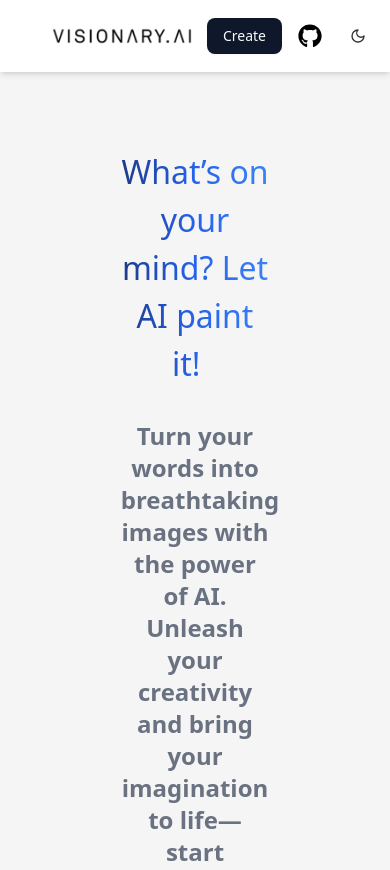
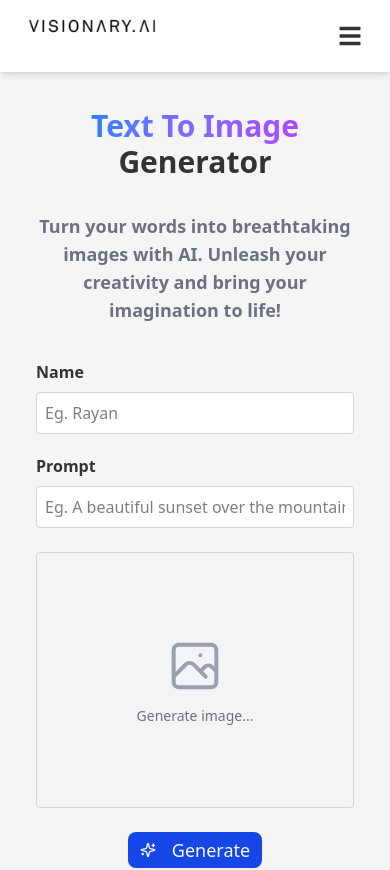
Before and after one commit to RajTangadi/VisionaryAI, a React (Vite) app in the folder client/: page /create in a window 390 px wide. Shown: the top 870 px of the page. Built offline with nearby package versions, Linux system fonts and the light colour scheme; no server answers.

Commit message:
make homepage and create page fully responsive

```diff
--- a/client/src/components/Navbar.jsx
+++ b/client/src/components/Navbar.jsx
@@ -1,31 +1,50 @@
-import { useContext } from "react";
+import { useContext, useState } from "react";
 import { Button } from "@/components/ui/button";
 import { Sun, Moon } from "lucide-react";
-import { FaGithub } from "react-icons/fa";
+import { FaGithub, FaBars, FaTimes } from "react-icons/fa";
 import { ThemeContext } from "../context/ThemeContext";
 import { Link } from "react-router-dom";
 
 const Navbar = () => {
   const { theme, toggleTheme } = useContext(ThemeContext);
+  const [isOpen, setIsOpen] = useState(false);
+
+  const toggleMenu = () => {
+    setIsOpen(!isOpen);
+  };
 
   return (
-    <nav className="p-3 shadow-md flex justify-between items-center bg-background">
-      <div className="font-bold pl-10 h-12">
+    <nav className="p-3 shadow-md flex justify-between items-center bg-background relative">
+      <div className="font-bold pl-4 md:pl-10 h-12 flex items-center">
         <Link to="/">
           <img
             src="/image1.png"
             alt="logo"
-            className="w-35  h-auto object-contain mix-blend-multiply"
+            className="w-32 h-auto object-contain mix-blend-multiply"
           />
         </Link>
       </div>
-      <div className="flex items-center gap-4">
-        <Link to="/create">
-          <Button variant="default" className="cursor-pointer ">
+
+      <div className="md:hidden flex items-center pr-4">
+        <button onClick={toggleMenu} className="text-2xl focus:outline-none">
+          {isOpen ? <FaTimes /> : <FaBars />}
+        </button>
+      </div>
+
+      <div
+        className={`absolute md:static top-16 right-0 bg-background w-full md:w-auto md:flex md:items-center md:gap-4 transition-all duration-300 ${isOpen ? "block" : "hidden"}`}
+      >
+        <div className="flex flex-col md:flex-row items-center gap-4 p-4 md:p-0">
+          <Link to="/create" onClick={() => setIsOpen(false)}>
+            <Button variant="default" className="w-full md:w-auto">
               Create
             </Button>
           </Link>
-        <Link to={"https://github.com/RajTangadi/VisionaryAI"} target="_blank">
+          <Link
+            to={"https://github.com/RajTangadi/VisionaryAI"}
+            target="_blank"
+            onClick={() => setIsOpen(false)}
+          >
             <FaGithub className="w-6 h-6 text-black" />
           </Link>
           <Button
@@ -34,11 +53,12 @@ const Navbar = () => {
             className="cursor-pointer"
           >
             {theme === "light" ? (
-            <Moon className="w-5 h-5 " />
+              <Moon className="w-5 h-5" />
             ) : (
               <Sun className="w-5 h-5 text-black" />
             )}
           </Button>
+        </div>
       </div>
     </nav>
   );
--- a/client/src/pages/CreateImage.jsx
+++ b/client/src/pages/CreateImage.jsx
@@ -15,14 +15,11 @@ const CreateImage = () => {
   const [userNameError, setUserNameError] = useState("");
 
   const validateUsername = (username) => {
-    // Check if username starts with an alphabetical letter
     const startsWithAlphabet = /^[a-zA-Z]/.test(username);
-
     if (!startsWithAlphabet && username.length > 0) {
       setUserNameError("Username must start with an alphabetical letter");
       return false;
     }
-
     setUserNameError("");
     return true;
   };
@@ -62,26 +59,33 @@ const CreateImage = () => {
   };
 
   return (
-    <>
-      <div className="p-15 w-[75%] sm:w-[100%] lg:w-[75%] mx-auto">
-        <div className="mx-auto text-center ">
+    <div className="p-5 w-full max-w-3xl mx-auto">
+      <div className="mx-auto text-center hidden md:block lg:block xl:block 2xl:block 4xl:block">
         <TypeAnimation1 />
+      </div>
+      <div className="mx-auto text-center md:hidden">
+        <h1 className="text-3xl font-bold">
+          <span className="bg-gradient-to-r from-blue-500 to-purple-500 text-transparent bg-clip-text">
+            Text To Image
+          </span>{" "}
+          Generator
+        </h1>
       </div>
 
       <div className="mt-8 mx-auto text-center">
-          <h1 className="text-2xl text-gray-500 text-center mt-5  font-semibold ">
-            Turn your words into breathtaking images with the power of AI.
-            Unleash your creativity and bring your imagination to life—start
-            generating stunning visuals today!
+        <h1 className="text-lg sm:text-xl md:text-2xl text-gray-500 font-semibold">
+          Turn your words into breathtaking images with AI. Unleash your
+          creativity and bring your imagination to life!
         </h1>
       </div>
-        <div className="my-10">
-          <h3 className="pt-5 pb-3 font-semibold">Name</h3>
+
+      <div className="my-6">
+        <h3 className="pt-3 pb-2 font-semibold">Name</h3>
         <input
           type="text"
           placeholder="Eg. Rayan"
-            className={`w-full bg-white text-black p-2 ${
-              userNameError ? "border-2 border-red-500" : ""
+          className={`w-full bg-white text-black p-2 rounded border ${
+            userNameError ? "border-red-500" : "border-gray-300"
           }`}
           value={userName}
           onChange={handleUserNameChange}
@@ -89,23 +93,23 @@ const CreateImage = () => {
         {userNameError && (
           <p className="text-red-500 mt-1 text-sm">{userNameError}</p>
         )}
-          <h3 className="pt-5 pb-3 font-semibold">Prompt</h3>
+
+        <h3 className="pt-5 pb-2 font-semibold">Prompt</h3>
         <input
           type="text"
           placeholder="Eg. A beautiful sunset over the mountains"
-            className="w-full bg-white text-black p-2"
+          className="w-full bg-white text-black p-2 rounded border border-gray-300"
           value={prompt}
           onChange={(e) => setPrompt(e.target.value)}
         />
       </div>
-        <div>
-          <div className="my-8">
-            <div className="relative w-70 h-55 border-gray-500/50 border-3 flex items-center justify-center bg-gray-100">
+
+      <div className="my-6 flex justify-center">
+        <div className="relative w-full max-w-md h-64 border border-gray-300 flex items-center justify-center bg-gray-100 rounded">
           {!images || !images.imageUrl ? (
-                // Initial state - show logo placeholder
             <div className="flex flex-col items-center justify-center p-4">
               <svg
-                    className="w-20 h-20 text-gray-400 mb-2"
+                className="w-16 h-16 text-gray-400 mb-2"
                 xmlns="http://www.w3.org/2000/svg"
                 fill="none"
                 viewBox="0 0 24 24"
@@ -121,9 +125,8 @@ const CreateImage = () => {
               <p className="text-sm text-gray-500">Generate image...</p>
             </div>
           ) : (
-                // After generation - show the actual image
             <img
-                  className="w-full h-full object-cover aspect-1"
+              className="w-full h-full object-cover rounded"
               src={images.imageUrl}
               alt={images.prompt}
               loading="lazy"
@@ -132,29 +135,25 @@ const CreateImage = () => {
         </div>
       </div>
 
+      <div className="text-center">
         <Button
-            className="bg-blue-700 hover:opacity-90 hover:bg-blue-700  cursor-pointer"
-            // onClick={() => setLoading((prev) => !prev)}
+          className="bg-blue-700 hover:opacity-90 hover:bg-blue-700 cursor-pointer px-6 py-3 text-lg"
           onClick={handleGenerate}
           disabled={loading}
         >
           {loading ? (
             <>
-                <Loader2 className="animate-spin" />
-                Generating
+              <Loader2 className="animate-spin mr-2" /> Generating...
             </>
           ) : (
             <>
-                <Sparkles />
-                <p>Generate</p>
+              <Sparkles className="mr-2" /> Generate
             </>
           )}
         </Button>
-
-          {error && <p className="text-red-500 mt-2">{error}</p>}
       </div>
+      {error && <p className="text-red-500 text-center mt-2">{error}</p>}
     </div>
-    </>
   );
 };
 
--- a/client/src/pages/Home.jsx
+++ b/client/src/pages/Home.jsx
@@ -6,9 +6,8 @@ import { useEffect, useState } from "react";
 const Home = () => {
   const [search, setSearch] = useState("");
   const [filteredData, setFilteredData] = useState([]);
-  const { data,loading, error } = useFetchImages();
+  const { data, loading, error } = useFetchImages();
 
-  // Update filtered data whenever search term or data changes
   useEffect(() => {
     handleSearch();
   }, [data, search]);
@@ -17,14 +16,10 @@ const Home = () => {
     if (!data) return;
 
     if (!search.trim()) {
-      // If search is empty, show all images
       setFilteredData(data);
       return;
     }
-    // Convert search term to lowercase for case-insensitive comparison
     const searchTerm = search.toLowerCase();
-
-    // Filter data based on prompt or username containing the search term
     const filtered = data?.filter(
       (item) =>
         (item.userName && item.userName.toLowerCase().includes(searchTerm)) ||
@@ -40,20 +35,29 @@ const Home = () => {
 
   return (
     <>
-      <div className="p-15 w-[75%] mx-auto">
+      <div className="p-5 w-full max-w-5xl mx-auto">
         <div className="mt-10 mx-auto text-center">
-          <TypeAnimation1 />
-          <h1 className="text-2xl text-gray-500 text-center mt-5  font-semibold ">
+          {/* Show animation only on desktop and higher, else show text */}
+          <div className="hidden lg:block">
+            <TypeAnimation1 />
+          </div>
+          <div className="block lg:hidden text-center text-3xl font-bold">
+            <span className="bg-gradient-to-r from-blue-500 to-purple-600 bg-clip-text text-transparent">
+              Text To Image
+            </span>{" "}
+            Generator
+          </div>
+          <h1 className="text-xl md:text-2xl text-gray-500 text-center mt-5 font-semibold px-4">
             Bring your imagination to reality with just a few words. Explore
             endless possibilities—start creating now!
           </h1>
         </div>
-        <div className="lg:mx-25">
-          <h3 className="pt-5 pb-3 font-semibold">Search Image</h3>
+        <div className="mt-8 px-4">
+          <h3 className="pt-5 pb-3 font-semibold text-lg">Search Image</h3>
           <input
             type="text"
             placeholder="Search Image"
-            className="w-full bg-white text-black p-2"
+            className="w-full bg-white text-black p-3 rounded-md border border-gray-300 focus:outline-none focus:ring-2 focus:ring-blue-500"
             value={search}
             onChange={handleSearchInput}
           />
@@ -71,14 +75,13 @@ const Home = () => {
               <>
                 Showing all images
                 <span className="text-gray-400 pl-1">
-                  ({filteredData?.length || 0}{" "}
-                  {filteredData?.length === 1 ? "image" : "images"})
+                  ({filteredData?.length || 0} {filteredData?.length === 1 ? "image" : "images"})
                 </span>
               </>
-            )}{" "}
+            )}
           </p>
         </div>
-        <ImageGrid data={filteredData} loading={loading} error={error}/>
+        <ImageGrid data={filteredData} loading={loading} error={error} />
       </div>
     </>
   );
```
Lines whose indentation alone changed are shown as unchanged.
